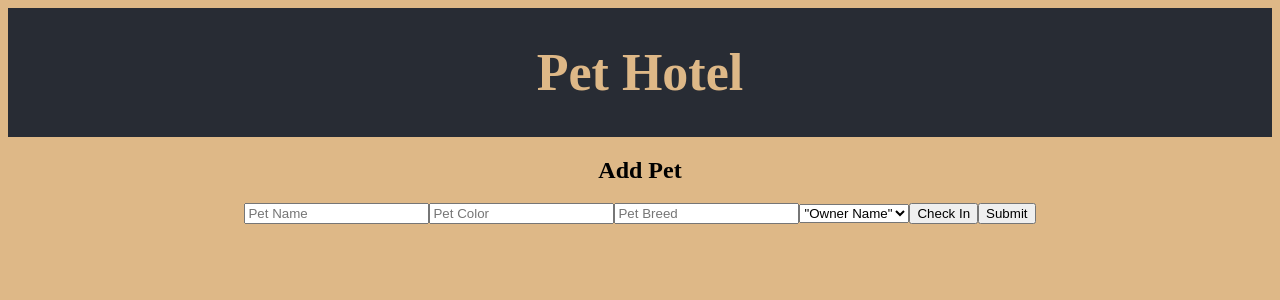
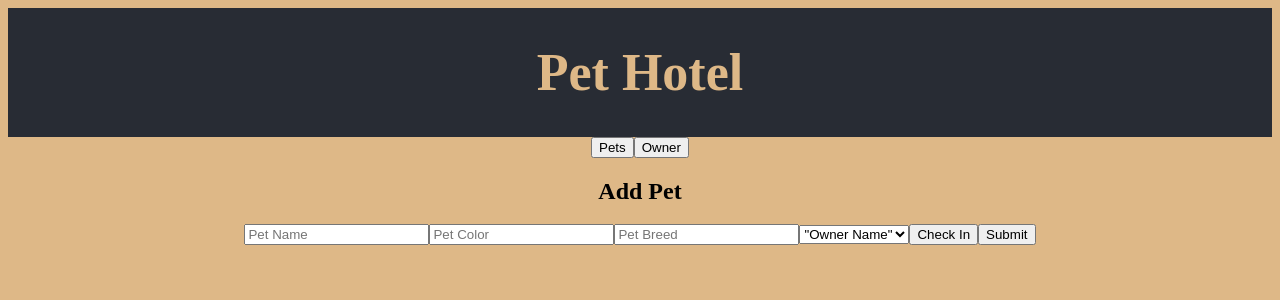
Before and after one commit to JoshuaDKuss/pet-hotel-react-clientside, a React (Create React App) app: page /#/pet in a window 1280 px wide. Shown: the top 300 px of the page. Built offline with nearby package versions, Linux system fonts and the light colour scheme.

Commit message:
nav buttons

```diff
--- a/src/Components/App/App.js
+++ b/src/Components/App/App.js
@@ -3,6 +3,7 @@ import {
   HashRouter as Router,
   Route,
   Redirect,
+  Link,
   Switch,
 } from 'react-router-dom';
 import {connect} from 'react-redux';
@@ -20,6 +21,12 @@ class App extends Component {
         <header className="App-header">
           <h1>Pet Hotel</h1>
         </header>
+        <div className="navbar">
+          <Link to="/pet">
+            <button className="leftButton">Pets</button>
+          </Link>
+          <Link to="/owner"><button className="rightButton">Owner</button></Link>
+        </div>
         <Switch>
           <Redirect exact from="/" to="/pet" />
           <Route
```
